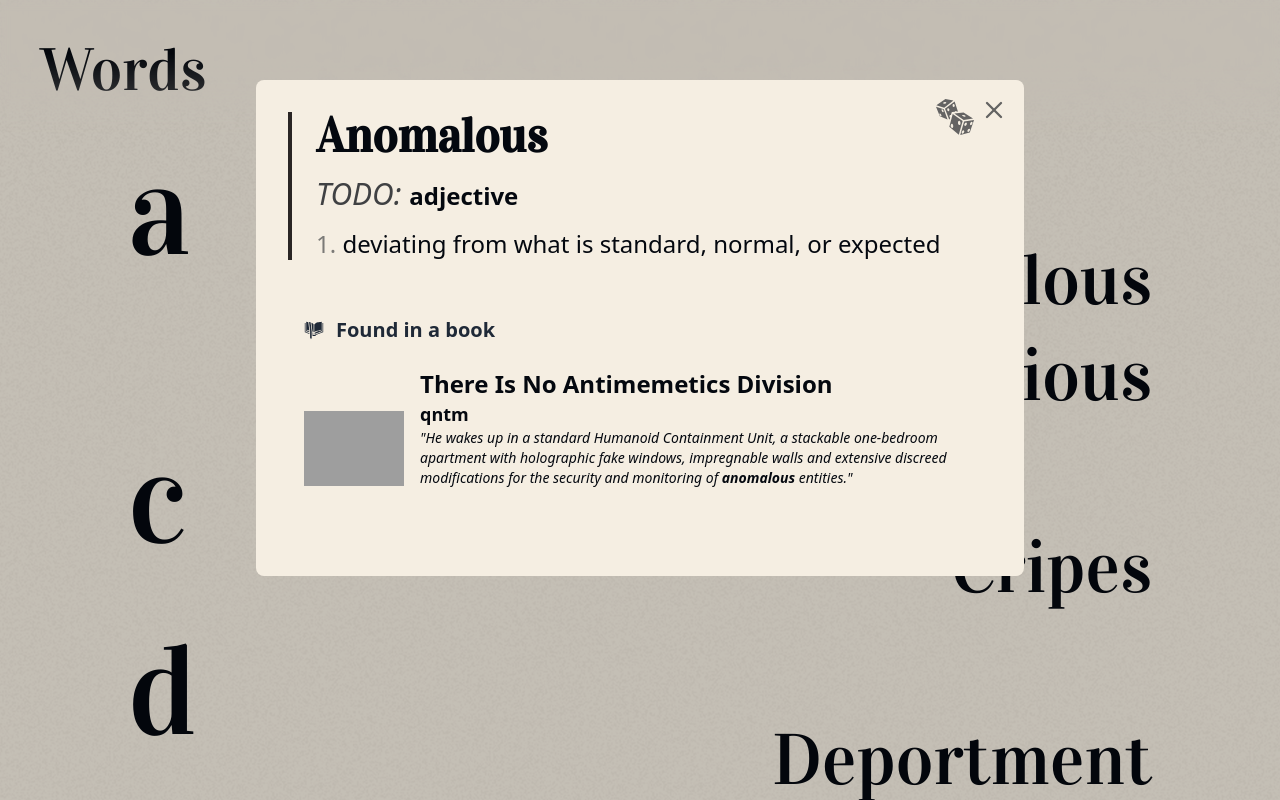
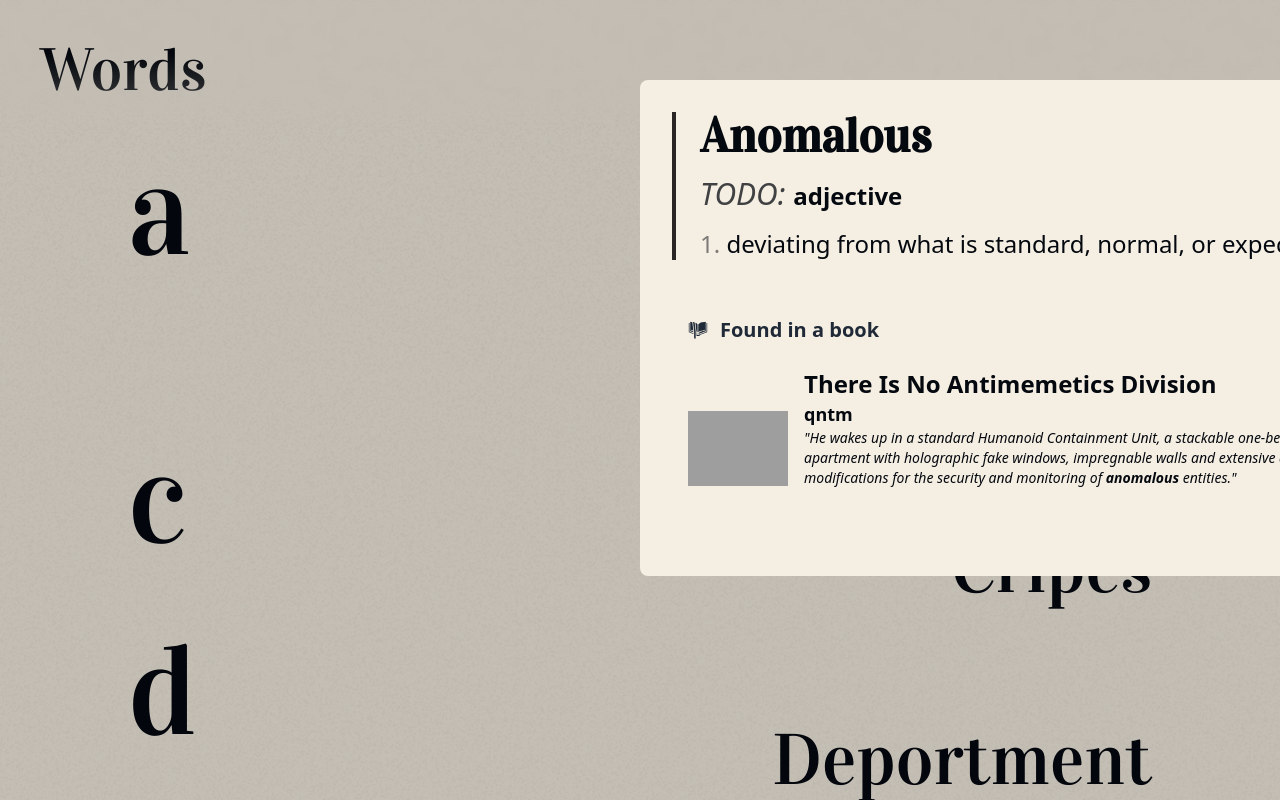
Before and after one commit to szeckirjr/by-wardo, a Next.js app: page / in a window 1280 px wide. Both pictures are taken after a click on the button "Anomalous". Shown: the top 800 px of the page. Built offline with nearby package versions, Linux system fonts and the light colour scheme; grey boxes are pictures that could not be loaded; a web font is replaced by a local one.

Commit message:
feat: add 3d popup animation

```diff
--- a/src/components/WordPopUpBox.tsx
+++ b/src/components/WordPopUpBox.tsx
@@ -1,7 +1,8 @@
 "use client";
 
 import { Word } from "@/types";
-import { useEffect, useRef, useState } from "react";
+import { useCallback, useEffect, useRef, useState } from "react";
+import classNames from "classnames";
 import { words, letters } from "@/words";
 import { TbX } from "react-icons/tb";
 import { GiRollingDices } from "react-icons/gi";
@@ -16,9 +17,11 @@
 }) {
   const modalRef = useRef<HTMLDivElement | null>(null);
   const [currentWord, setCurrentWord] = useState<Word>(word);
+  const [closing, setClosing] = useState(false);
 
   useEffect(() => {
     setCurrentWord(word);
+    setClosing(false);
   }, [word]);
 
   const getRandomWord = () => {
@@ -31,16 +34,23 @@
     setCurrentWord(getRandomWord());
   };
 
+  const closeWithAnimation = useCallback(() => {
+    setClosing(true);
+    setTimeout(() => {
+      closeModal?.();
+    }, 500);
+  }, [closeModal]);
+
   useEffect(() => {
     const handleClick = (event: MouseEvent) => {
       if (event.target === event.currentTarget) {
-        closeModal?.();
+        closeWithAnimation();
       }
     };
 
     const handleEscape = (event: KeyboardEvent) => {
       if (event.key === "Escape") {
-        closeModal?.();
+        closeWithAnimation();
       }
     };
 
@@ -56,21 +66,26 @@
       }
       document.removeEventListener("keydown", handleEscape);
     };
-  }, [closeModal]);
+  }, [closeWithAnimation]);
 
   return (
     <div
       id="modal-backdrop"
       className="fixed inset-0 bg-black bg-opacity-20 z-40"
+      style={{ perspective: "1000px" }}
       onClick={(e) => e.stopPropagation()}
     >
       <div
         ref={modalRef}
-        className="w-full overflow-y-auto max-w-screen-md max-h-[85vh] top-[10%] left-1/2 transform -translate-x-1/2 py-4 px-8 bg-champagne rounded-lg z-50 fixed"
+        className={classNames(
+          "w-full overflow-y-auto max-w-screen-md max-h-[85vh] top-[10%] left-1/2 transform -translate-x-1/2 py-4 px-8 bg-champagne rounded-lg z-50 fixed",
+          closing ? "animate-card-out" : "animate-card-in"
+        )}
+        style={{ transformStyle: "preserve-3d" }}
         onClick={(e) => e.stopPropagation()}
       >
         <button
-          onClick={closeModal}
+          onClick={closeWithAnimation}
           aria-label="Close"
           className="absolute top-4 right-4 text-2xl opacity-60 hover:opacity-100"
         >
--- a/tailwind.config.ts
+++ b/tailwind.config.ts
@@ -22,6 +22,20 @@
         "3d": "rgba(50, 50, 93, 0.25) 0px 50px 100px -20px, rgba(0, 0, 0, 0.3) 0px 30px 60px -30px, rgba(10, 37, 64, 0.35) 0px -2px 6px 0px inset",
         normal: "rgba(17, 12, 46, 0.15) 0px 48px 100px 0px",
       },
+      keyframes: {
+        "card-in": {
+          "0%": { transform: "rotateX(-90deg) scale(0.8)", opacity: "0" },
+          "100%": { transform: "rotateX(0deg) scale(1)", opacity: "1" },
+        },
+        "card-out": {
+          "0%": { transform: "rotateX(0deg) scale(1)", opacity: "1" },
+          "100%": { transform: "rotateX(90deg) scale(0.8)", opacity: "0" },
+        },
+      },
+      animation: {
+        "card-in": "card-in 0.5s ease-out forwards",
+        "card-out": "card-out 0.5s ease-in forwards",
+      },
       screens: {
         xs: "375px",
       },
```
Also changed, not shown: 2 other files (tests, documents, lock files or other folders).
